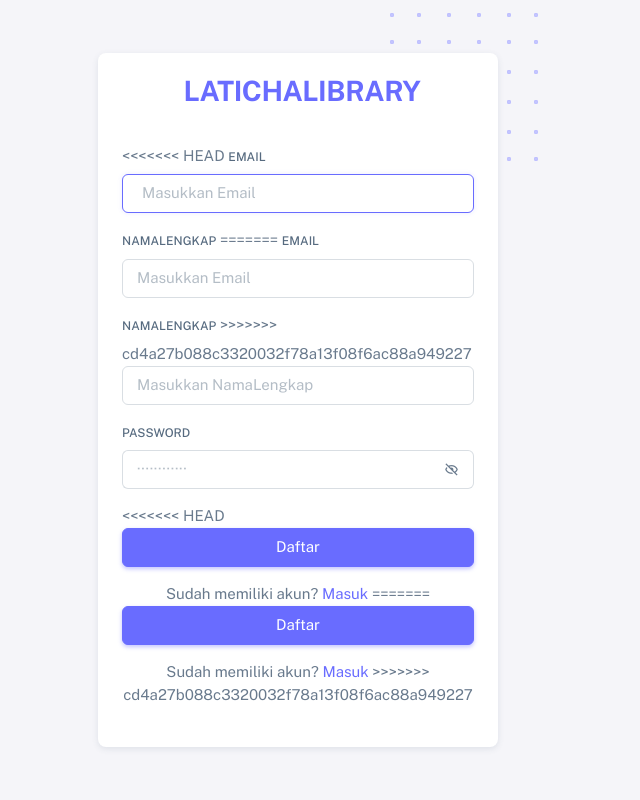
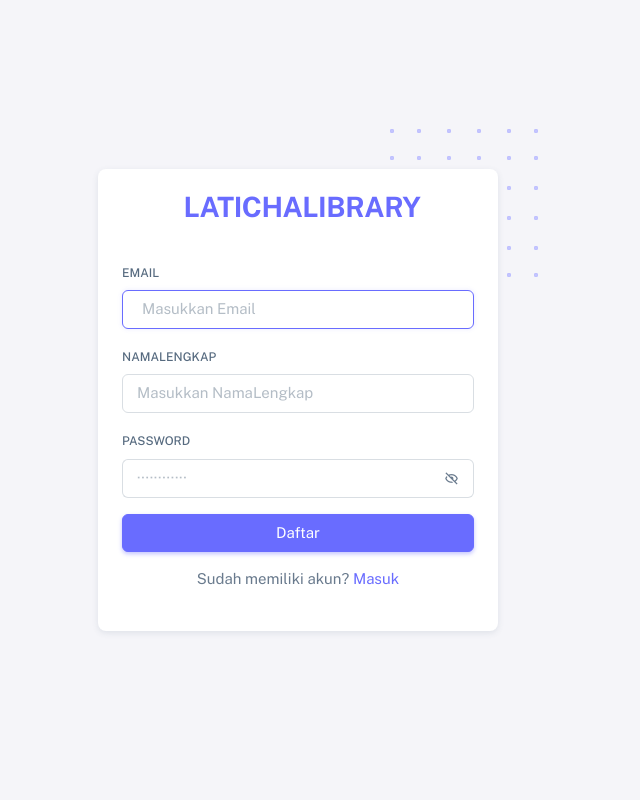
Before and after one commit to Nurraficha-Azzahra/latichaLibrary, a PHP site: page /auth/register.php in a window 1280 px wide. Shown: the whole page, without its empty margins (342-982 px from the left). Run offline with PHP 8.4, Linux system fonts and the light colour scheme.

Commit message:
Tampilan halaman registrasi

```diff
--- a/auth/register.php
+++ b/auth/register.php
@@ -12,19 +12,11 @@
     <!-- /Logo -->
     <form action="register_process.php" class="mb-3" method="POST">
       <div class="mb-3">
-<<<<<<< HEAD
-        <label for="email" class="form-label">email</label>
-        <input type="text" class="form-control" name="email" placeholder="Masukkan Email" autofocus/>
-      </div>
-      <div class="mb-3">
-        <label for="email" class="form-label">namaLengkap</label>
-=======
         <label for="email" class="form-label">Email</label>
         <input type="text" class="form-control" name="email" placeholder="Masukkan Email" autofocus/>
       </div>
       <div class="mb-3">
         <label for="email" class="form-label">NamaLengkap</label>
->>>>>>> cd4a27b088c3320032f78a13f08f6ac88a949227
         <input type="text" class="form-control" name="namaLengkap" placeholder="Masukkan NamaLengkap" />
       </div>
       <div class="mb-3 form-password-toggle">
@@ -35,17 +27,10 @@
           <span class="input-group-text cursor-pointer"><i class="bx bx-hide"></i></span>
         </div>
       </div>
-<<<<<<< HEAD
-      <button class="btn btn-primary d-grid w-100"> Daftar </button>
-    </form>
-    <p class="text-center">
-      <span> Sudah memiliki akun? </span><a href="login.php"><span> Masuk </span></a>
-=======
       <button class="btn btn-primary d-grid w-100">Daftar</button>
     </form>
     <p class="text-center">
       <span>Sudah memiliki akun?</span><a href="login.php"><span> Masuk</span></a>
->>>>>>> cd4a27b088c3320032f78a13f08f6ac88a949227
     </p>
   </div>
 </div>
```
